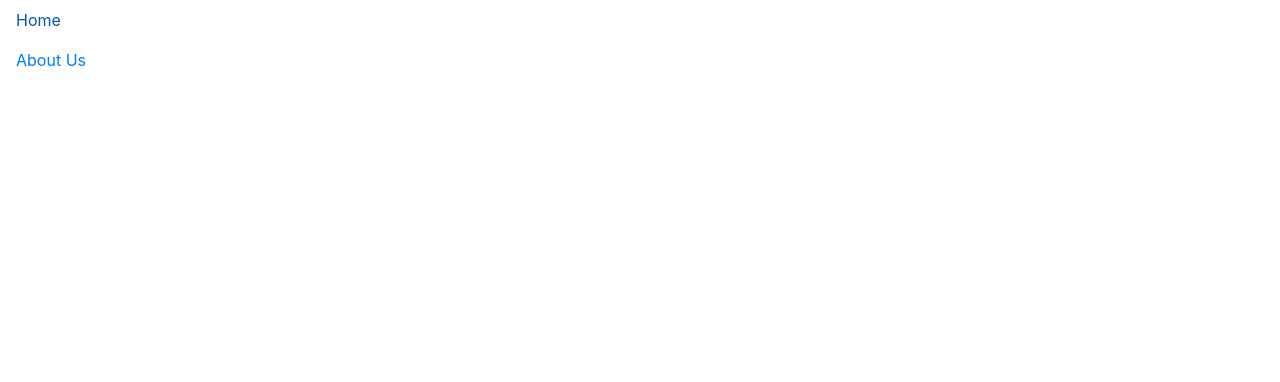
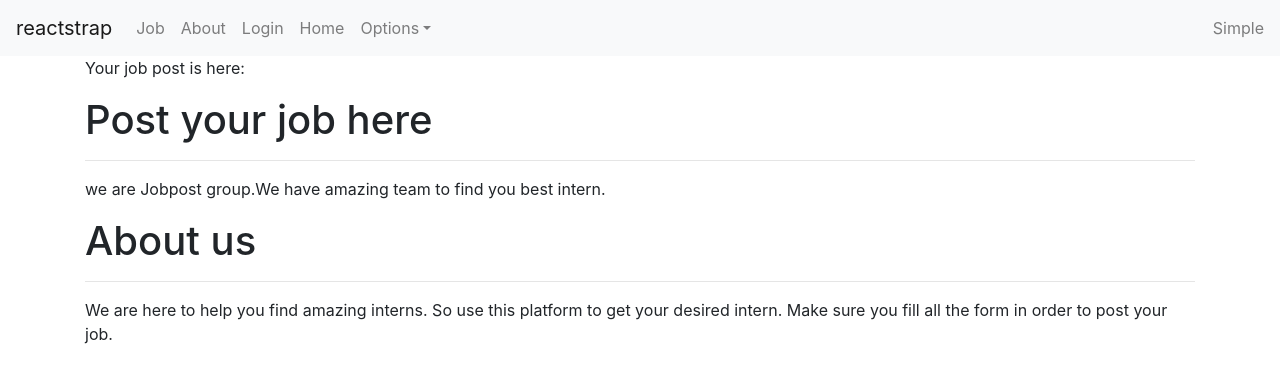
Before and after one commit to tanusgit/MyKitchen, a React (Create React App) app in the folder mykitchen/: page /Job in a window 1280 px wide. Shown: the top 382 px of the page. Built offline with nearby package versions, Linux system fonts and the light colour scheme.

Commit message:
added navabr

```diff
--- a/mykitchen/src/App.js
+++ b/mykitchen/src/App.js
@@ -6,7 +6,10 @@ import Menu from './component/Menu';
 import { BrowserRouter, Route, Switch } from 'react-router-dom';
 import Home from './component/Home';
 import About from './component/About';
+import Login from './component/Login';
+import Sign from './component/Sign';
 import NavbarNew from './component/NavbarNew';
+import Job from './component/jobs';
 
 
 /*class App extends Component {
@@ -40,6 +43,9 @@ function App() {
           <Switch>
               <Route path="/" component={Home} exact />
               <Route path="/About" component={About} />
+              <Route path="/Login" component={Login} />
+              <Route path="/Sign" component={Sign} />
+              <Route path="/Job" component={Job} />
           </Switch>
       </main>
   )
--- /dev/null
+++ b/mykitchen/src/component/Login.js
@@ -0,0 +1,23 @@
+import React, { Component } from 'react';
+import { Card, CardImg, CardImgOverlay, CardText, CardBody, CardTitle } from 'reactstrap';
+
+
+class Login extends Component {
+
+    constructor(props) {
+        super(props);
+    }
+
+
+    render() {
+
+
+        return (
+            <div className="container">
+              <h1>Inside login page</h1>
+
+            </div>
+        );
+    }
+}
+export default Login;
--- a/mykitchen/src/component/NavbarNew.js
+++ b/mykitchen/src/component/NavbarNew.js
@@ -1,17 +1,81 @@
-import React from 'react';
-import {NavLink} from 'reactstrap';
+import React,{useState} from 'react';
+//import {NavLink, Navbar} from 'reactstrap';
+import {
+  Collapse,
+  Navbar,
+  NavbarToggler,
+  NavbarBrand,
+  Nav,
+  NavItem,
+  NavLink,
+  UncontrolledDropdown,
+  DropdownToggle,
+  DropdownMenu,
+  DropdownItem,
+  NavbarText
+} from 'reactstrap';
+
+const NavbarNew = (props) => {
+  const [isOpen, setIsOpen] = useState(false);
+
+  const toggle = () => setIsOpen(!isOpen);
+
+  return (
+    <div>
+      <Navbar color="light" light expand="md">
+        <NavbarBrand href="/">reactstrap</NavbarBrand>
+        <NavbarToggler onClick={toggle} />
+        <Collapse isOpen={isOpen} navbar>
+          <Nav className="mr-auto" navbar>
+            <NavItem>
+              <NavLink href="/Job">Job</NavLink>
+            </NavItem>
+            <NavItem>
+              <NavLink href="/About">About</NavLink>
+            </NavItem>
+            <NavItem>
+              <NavLink href="/Login">Login</NavLink>
+            </NavItem>
+            <NavItem>
+              <NavLink href="/">Home</NavLink>
+            </NavItem>
+            <UncontrolledDropdown nav inNavbar>
+              <DropdownToggle nav caret>
+                Options
+              </DropdownToggle>
+              <DropdownMenu right>
+                <DropdownItem>
+                  Option 1
+                </DropdownItem>
+                <DropdownItem>
+                  Option 2
+                </DropdownItem>
+                <DropdownItem divider />
+                <DropdownItem>
+                  Reset
+                </DropdownItem>
+              </DropdownMenu>
+            </UncontrolledDropdown>
+          </Nav>
+          <NavbarText>Simple</NavbarText>
+        </Collapse>
+      </Navbar>
+    </div>
+  );
+}
 
 
-
-
-
+/*
 function NavbarNew() {
     return (
-      <div>
-        <NavLink href="/">Home </NavLink>
+        <Navbar bg="dark" variant="dark">
+        <a href="/">Home </a>
         <NavLink href="/About">About Us </NavLink>
-      </div>
+        <NavLink href="/Login">Login </NavLink>
+        <NavLink href="/Sign">Sign up</NavLink>
+        </Navbar>
+
     );
   };
-
+*/
   export default NavbarNew;
--- /dev/null
+++ b/mykitchen/src/component/Sign.js
@@ -0,0 +1,23 @@
+import React, { Component } from 'react';
+import { Card, CardImg, CardImgOverlay, CardText, CardBody, CardTitle } from 'reactstrap';
+
+
+class Sign extends Component {
+
+    constructor(props) {
+        super(props);
+    }
+
+
+    render() {
+
+
+        return (
+            <div className="container">
+              <h1>Inside sign up page</h1>
+
+            </div>
+        );
+    }
+}
+export default Sign;
--- /dev/null
+++ b/mykitchen/src/component/jobs.js
@@ -0,0 +1,41 @@
+import React, { Component } from 'react';
+import { Card, CardImg, CardImgOverlay, CardText, CardBody, CardTitle } from 'reactstrap';
+
+
+class Job extends Component {
+
+    constructor(props) {
+        super(props);
+    }
+
+
+    render() {
+
+
+        return (
+            <div className="container" style={{ marginleft: '25px', marginright: '25px', bordercolor: 'blue' }}>
+                <div id="co">
+                    <aside>
+                        <p>Your job post is here: </p>
+                    </aside>
+                    <section>
+                        <h1>Post your job here</h1>
+                        <hr></hr>
+                        <p>we are Jobpost group.We have amazing team to find you
+                        best intern.</p>
+                    </section>
+                    <section>
+                        <h1> About us </h1>
+                        <hr></hr>
+                        <p> We are here to help you find amazing interns. So
+                        use this platform to get your desired intern. Make sure
+                        you fill all the form in order to post your job.
+                        </p>
+                    </section>
+                </div>
+            </div>
+
+        );
+    }
+}
+export default Job;
```
Also changed, not shown: mykitchen/public/read.txt.
